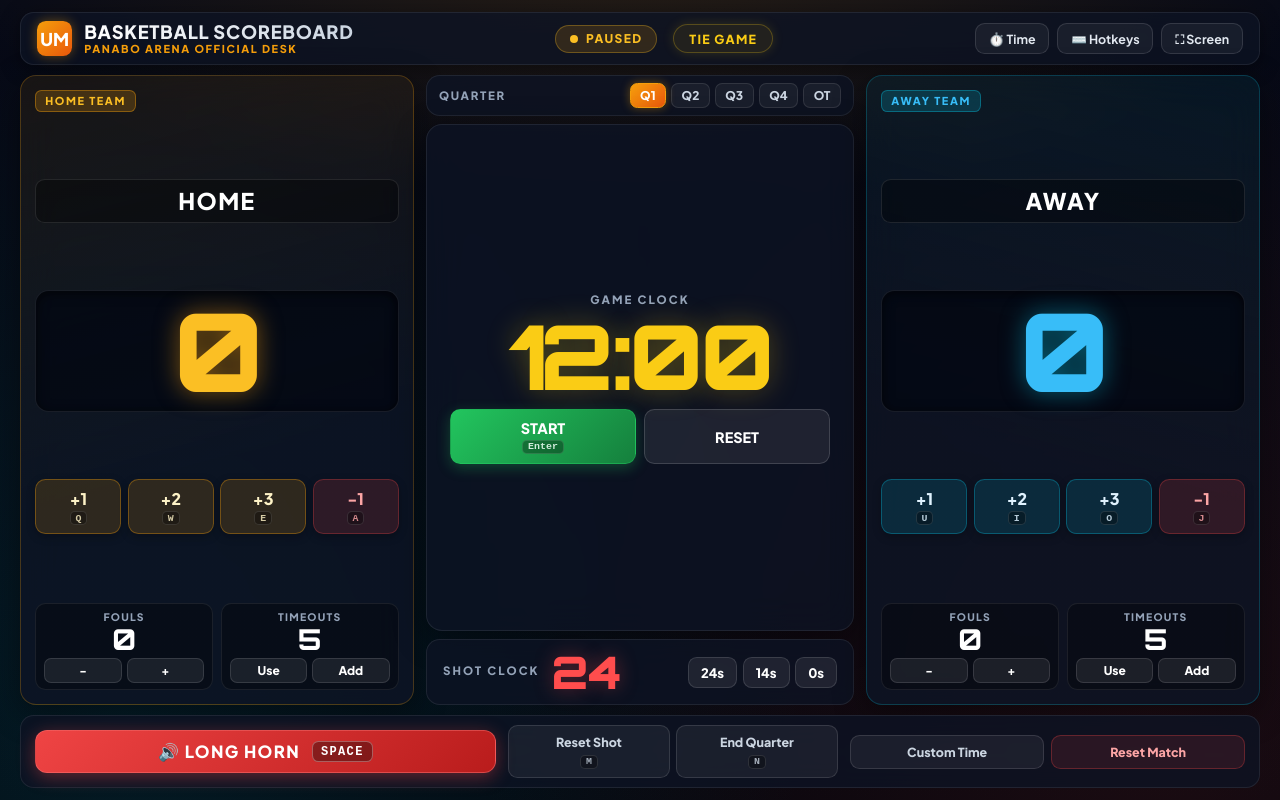
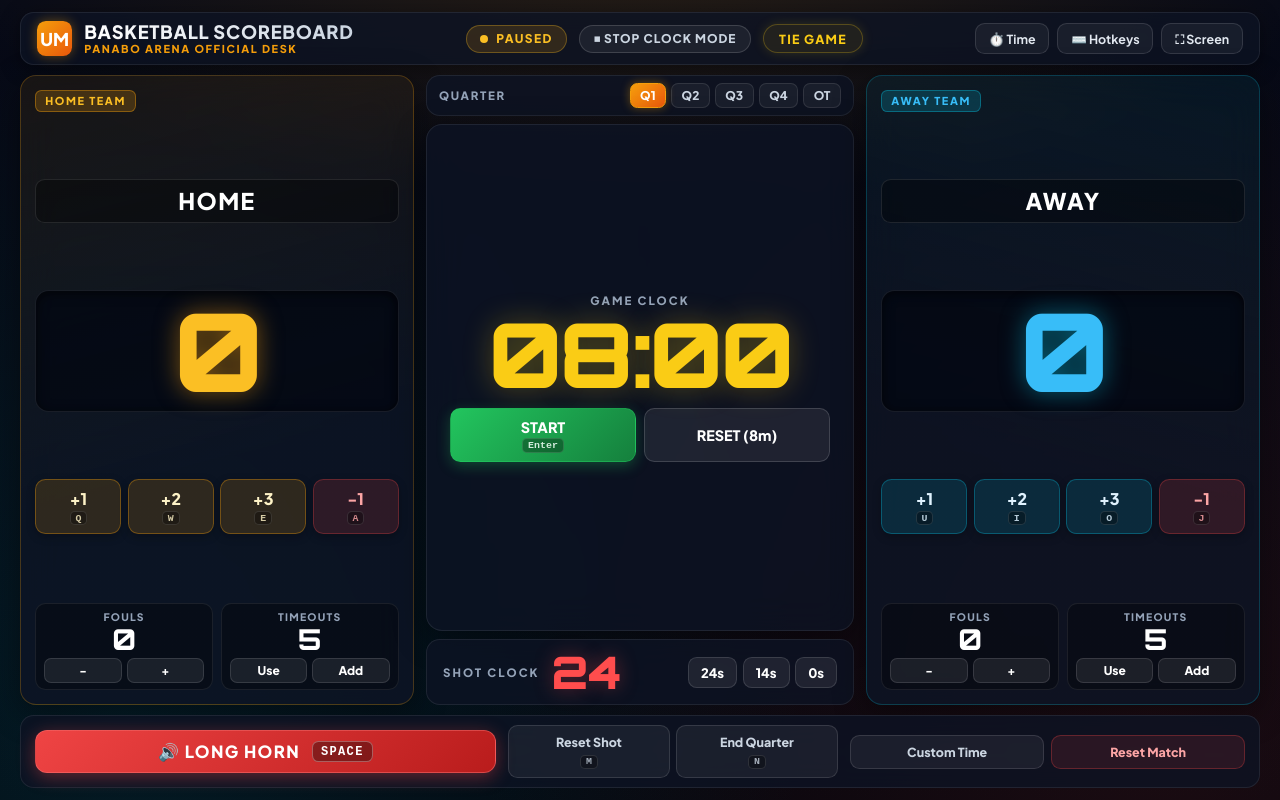
Before and after one commit to Darsoyy/UMPanaboBasketballHorn, a React (Vite) app: page / in a window 1280 px wide. Built offline with nearby package versions, Linux system fonts and the light colour scheme; the HTML template or start-up script is replaced by a standard one.

Commit message:
Set default clock to 8 mins and add Running Time mode

```diff
--- a/src/App.tsx
+++ b/src/App.tsx
@@ -1,6 +1,6 @@
 import { type ReactNode, useCallback, useEffect, useMemo, useRef, useState } from "react";
 
-const DEFAULT_GAME_SECONDS = 12 * 60;
+const DEFAULT_GAME_SECONDS = 8 * 60; // 8 minutes default
 const DEFAULT_SHOT_SECONDS = 24;
 const DEFAULT_TIMEOUTS = 5;
 const HOTKEY_STORAGE_KEY = "basketball-scoreboard-hotkeys-v5";
@@ -12,6 +12,7 @@ const ACTION_DEFINITIONS = [
   { id: "clockStart", label: "Start Clock", category: "Game Clock" },
   { id: "clockPause", label: "Pause Clock", category: "Game Clock" },
   { id: "clockReset", label: "Reset Game Clock", category: "Game Clock" },
+  { id: "toggleRunningTime", label: "Toggle Running Time", category: "Game Clock" },
   { id: "shot24", label: "Shot Clock 24", category: "Shot Clock" },
   { id: "shot14", label: "Shot Clock 14", category: "Shot Clock" },
   { id: "shot0", label: "Shot Clock 0", category: "Shot Clock" },
@@ -71,6 +72,7 @@ const DEFAULT_HOTKEYS: HotkeyMap = {
   clockStart: "Enter",
   clockPause: "KeyP",
   clockReset: "Ctrl+KeyR",
+  toggleRunningTime: "KeyT",
   shot24: "KeyZ",
   shot14: "KeyX",
   shot0: "KeyC",
@@ -220,11 +222,12 @@ function App() {
   const [gameSeconds, setGameSeconds] = useState(DEFAULT_GAME_SECONDS);
   const [shotSeconds, setShotSeconds] = useState(DEFAULT_SHOT_SECONDS);
   const [isRunning, setIsRunning] = useState(false);
+  const [isRunningTimeMode, setIsRunningTimeMode] = useState(false); // Running Time Mode
 
   // Modals & Popovers
   const [isTimeModalOpen, setIsTimeModalOpen] = useState(false);
   const [isHotkeyModalOpen, setIsHotkeyModalOpen] = useState(false);
-  const [customMinutes, setCustomMinutes] = useState("12");
+  const [customMinutes, setCustomMinutes] = useState("8");
   const [customSeconds, setCustomSeconds] = useState("00");
 
   const [isHornActive, setIsHornActive] = useState(false);
@@ -329,7 +332,7 @@ function App() {
       try {
         oscillator.stop(now + 0.08);
       } catch {
-        // Ignore if stopped
+        // Ignore
       }
     });
 
@@ -417,6 +420,13 @@ function App() {
     window.localStorage.setItem(HOTKEY_STORAGE_KEY, JSON.stringify(hotkeys));
   }, [hotkeys]);
 
+  // Helper to auto-resume clock in Running Time mode if gameSeconds > 0
+  const checkRunningTimeResume = useCallback(() => {
+    if (isRunningTimeMode && gameSeconds > 0) {
+      setIsRunning(true);
+    }
+  }, [gameSeconds, isRunningTimeMode]);
+
   const updateTeam = useCallback((side: TeamSide, updater: (team: Team) => Team) => {
     if (side === "home") {
       setHome((team) => updater(team));
@@ -441,8 +451,9 @@ function App() {
         ...team,
         score: Math.max(0, team.score + amount),
       }));
+      checkRunningTimeResume();
     },
-    [updateTeam]
+    [checkRunningTimeResume, updateTeam]
   );
 
   const adjustFouls = useCallback(
@@ -451,8 +462,9 @@ function App() {
         ...team,
         fouls: Math.max(0, team.fouls + amount),
       }));
+      checkRunningTimeResume();
     },
-    [updateTeam]
+    [checkRunningTimeResume, updateTeam]
   );
 
   const adjustTimeouts = useCallback(
@@ -468,7 +480,7 @@ function App() {
   const resetGameClock = useCallback(() => {
     setIsRunning(false);
     setGameSeconds(DEFAULT_GAME_SECONDS);
-    setCustomMinutes("12");
+    setCustomMinutes("8");
     setCustomSeconds("00");
   }, []);
 
@@ -484,8 +496,12 @@ function App() {
       setCustomMinutes(minutes.toString());
       setCustomSeconds(seconds.toString().padStart(2, "0"));
       setIsTimeModalOpen(false);
+
+      if (isRunningTimeMode && minutes * 60 + seconds > 0) {
+        setIsRunning(true);
+      }
     },
-    [customMinutes, customSeconds]
+    [customMinutes, customSeconds, isRunningTimeMode]
   );
 
   const endQuarter = useCallback(() => {
@@ -505,7 +521,7 @@ function App() {
     setQuarter(1);
     setGameSeconds(DEFAULT_GAME_SECONDS);
     setShotSeconds(DEFAULT_SHOT_SECONDS);
-    setCustomMinutes("12");
+    setCustomMinutes("8");
     setCustomSeconds("00");
     stopHorn();
   }, [stopHorn]);
@@ -527,6 +543,9 @@ function App() {
           break;
         case "clockReset":
           resetGameClock();
+          break;
+        case "toggleRunningTime":
+          setIsRunningTimeMode((prev) => !prev);
           break;
         case "shot24":
           setShotSeconds(24);
@@ -905,6 +924,14 @@ function App() {
             {isRunning ? "LIVE" : "PAUSED"}
           </div>
 
+          <button
+            className={`mode-toggle-btn ${isRunningTimeMode ? "running-active" : ""}`}
+            onClick={() => setIsRunningTimeMode((prev) => !prev)}
+            title="Toggle Clock Mode (Stop Clock vs Running Time)"
+          >
+            {isRunningTimeMode ? "⚡ RUNNING TIME" : "⏹ STOP CLOCK MODE"}
+          </button>
+
           <div className="lead-banner">{leadingTeam}</div>
         </div>
 
@@ -952,7 +979,11 @@ function App() {
 
           {/* Main Game Clock Card */}
           <div className="main-clock-box">
-            <span className="clock-label">GAME CLOCK</span>
+            <div className="clock-header-row">
+              <span className="clock-label">GAME CLOCK</span>
+              {isRunningTimeMode && <span className="running-time-tag">⚡ RUNNING TIME</span>}
+            </div>
+
             <div className={`game-clock-display ${gameSeconds <= 10 && gameSeconds > 0 ? "critical" : ""}`}>
               {formatClock(gameSeconds)}
             </div>
@@ -974,7 +1005,7 @@ function App() {
                 </button>
               )}
               <button className="btn-clock" onClick={resetGameClock}>
-                RESET
+                RESET (8m)
               </button>
             </div>
           </div>
@@ -1069,13 +1100,13 @@ function App() {
                   10:00
                 </button>
                 <button className="preset-time-btn" onClick={() => applyCustomTime("8", "00")}>
-                  8:00
+                  8:00 (Default)
                 </button>
                 <button className="preset-time-btn" onClick={() => applyCustomTime("5", "00")}>
                   5:00
                 </button>
-                <button className="preset-time-btn" onClick={() => applyCustomTime("2", "00")}>
-                  2:00
+                <button className="preset-time-btn" onClick={() => applyCustomTime("3", "00")}>
+                  3:00
                 </button>
               </div>
 
--- a/src/index.css
+++ b/src/index.css
@@ -128,7 +128,7 @@ button, input, select {
 .header-center-info {
   display: flex;
   align-items: center;
-  gap: 1rem;
+  gap: 0.75rem;
 }
 
 .status-badge {
@@ -187,6 +187,36 @@ button, input, select {
   box-shadow: 0 0 12px rgba(250, 204, 21, 0.15);
 }
 
+/* Running Time Mode Toggle Button */
+.mode-toggle-btn {
+  display: inline-flex;
+  align-items: center;
+  gap: 0.4rem;
+  padding: 0.35rem 0.85rem;
+  border-radius: 999px;
+  font-size: 0.75rem;
+  font-weight: 900;
+  letter-spacing: 0.08em;
+  text-transform: uppercase;
+  cursor: pointer;
+  border: 1px solid rgba(255, 255, 255, 0.15);
+  background: rgba(255, 255, 255, 0.06);
+  color: #cbd5e1;
+  transition: all 180ms ease;
+}
+
+.mode-toggle-btn:hover {
+  background: rgba(255, 255, 255, 0.14);
+  color: #fff;
+}
+
+.mode-toggle-btn.running-active {
+  background: linear-gradient(135deg, rgba(168, 85, 247, 0.3), rgba(236, 72, 153, 0.3));
+  border-color: rgba(216, 180, 254, 0.6);
+  color: #f0abfc;
+  box-shadow: 0 0 15px rgba(216, 180, 254, 0.3);
+}
+
 .header-actions {
   display: flex;
   align-items: center;
@@ -221,7 +251,7 @@ button, input, select {
   grid-template-columns: minmax(0, 1.15fr) minmax(0, 1.25fr) minmax(0, 1.15fr);
   gap: 0.75rem;
   align-items: stretch;
-  min-height: 0; /* Prevents overflow inside grid container */
+  min-height: 0;
 }
 
 /* Team Card styling */
@@ -537,6 +567,13 @@ button, input, select {
   box-shadow: 0 8px 32px var(--panel-glow);
   text-align: center;
   flex: 1;
+  position: relative;
+}
+
+.clock-header-row {
+  display: flex;
+  align-items: center;
+  gap: 0.6rem;
 }
 
 .clock-label {
@@ -545,7 +582,24 @@ button, input, select {
   letter-spacing: 0.18em;
   text-transform: uppercase;
   color: #94a3b8;
-  margin-bottom: 0.2rem;
+}
+
+.running-time-tag {
+  font-size: 0.65rem;
+  font-weight: 900;
+  letter-spacing: 0.1em;
+  text-transform: uppercase;
+  color: #e879f9;
+  background: rgba(217, 70, 239, 0.15);
+  border: 1px solid rgba(217, 70, 239, 0.4);
+  padding: 0.15rem 0.5rem;
+  border-radius: 999px;
+  animation: pulseGlow 1.5s ease-in-out infinite alternate;
+}
+
+@keyframes pulseGlow {
+  from { box-shadow: 0 0 4px rgba(217, 70, 239, 0.2); }
+  to { box-shadow: 0 0 14px rgba(217, 70, 239, 0.6); }
 }
 
 .game-clock-display {
```
